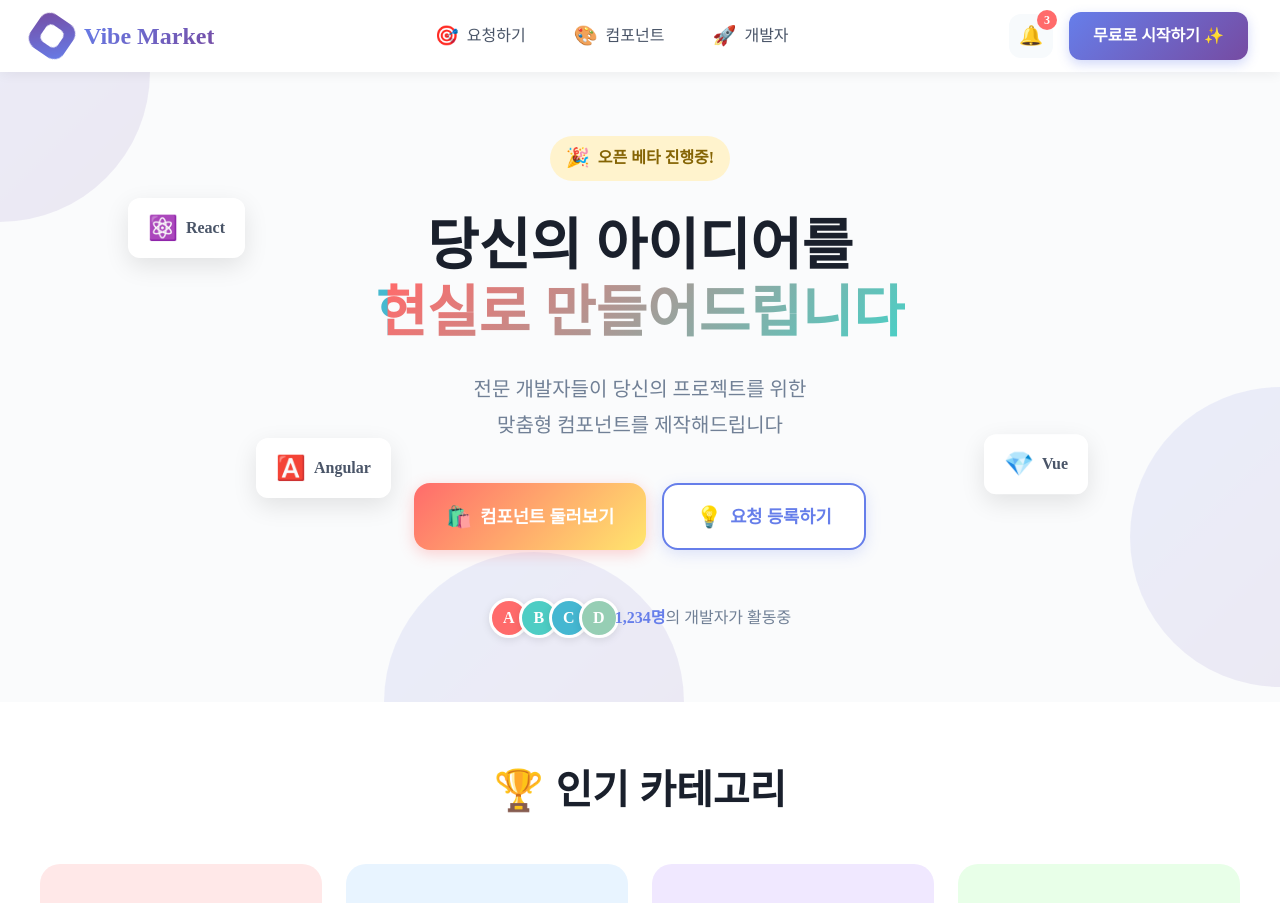
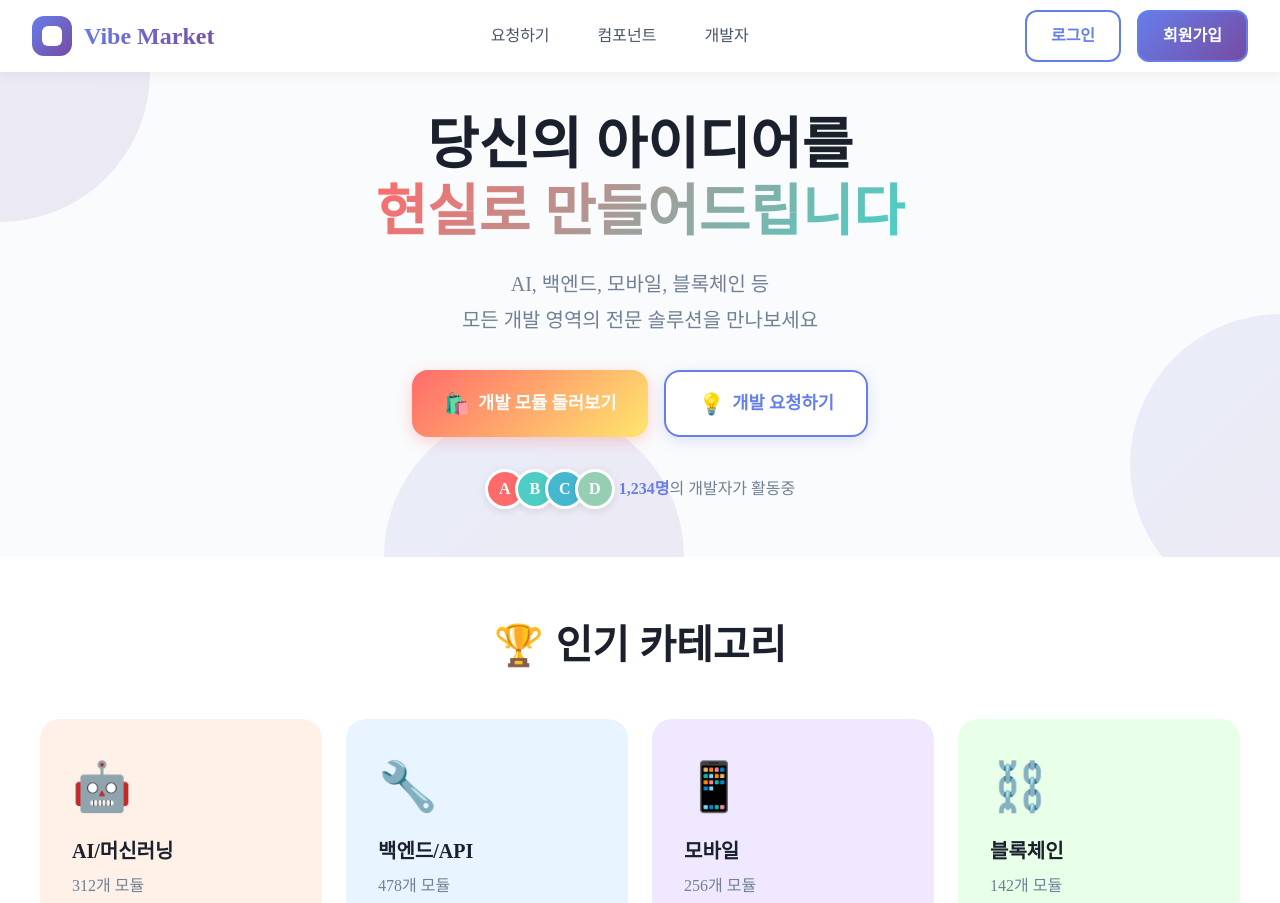
Before and after one commit to JK0201/VIBE-C, a Next.js app: page / in a window 1280 px wide. Shown: the top 903 px of the page. Built offline with nearby package versions, Linux system fonts and the light colour scheme.

Commit message:
refactor: main page

```diff
--- a/src/app/page.module.css
+++ b/src/app/page.module.css
@@ -27,6 +27,7 @@
   display: flex;
   align-items: center;
   gap: 0.75rem;
+  text-decoration: none;
 }
 
 .logoShape {
@@ -35,12 +36,6 @@
   background: linear-gradient(135deg, #667EEA 0%, #764BA2 100%);
   border-radius: 12px;
   position: relative;
-  animation: logoRotate 10s linear infinite;
-}
-
-@keyframes logoRotate {
-  0% { transform: rotate(0deg); }
-  100% { transform: rotate(360deg); }
 }
 
 .logoInner {
@@ -95,61 +90,39 @@
   gap: 1rem;
 }
 
-.notificationBtn {
-  position: relative;
-  width: 44px;
-  height: 44px;
+.loginBtn {
+  padding: 0.75rem 1.5rem;
+  background: transparent;
+  color: #667EEA;
+  border: 2px solid #667EEA;
   border-radius: 12px;
-  background: #F7FAFC;
-  display: flex;
-  align-items: center;
-  justify-content: center;
+  font-weight: 600;
   transition: all 0.2s;
 }
 
-.notificationBtn:hover {
-  background: #EDF2F7;
-  transform: scale(1.05);
+.loginBtn:hover {
+  background: #667EEA;
+  color: white;
+  transform: translateY(-2px);
 }
 
-.notificationIcon {
-  font-size: 1.2rem;
-}
-
-.notificationBadge {
-  position: absolute;
-  top: -4px;
-  right: -4px;
-  width: 20px;
-  height: 20px;
-  background: #FF6B6B;
-  color: white;
-  border-radius: 10px;
-  font-size: 0.75rem;
-  font-weight: 700;
-  display: flex;
-  align-items: center;
-  justify-content: center;
-}
-
-.startBtn {
+.signupBtn {
   padding: 0.75rem 1.5rem;
   background: linear-gradient(135deg, #667EEA 0%, #764BA2 100%);
   color: white;
   border-radius: 12px;
   font-weight: 600;
   transition: all 0.2s;
-  box-shadow: 0 4px 12px rgba(102, 126, 234, 0.3);
+  border: 2px solid #667EEA;
 }
 
-.startBtn:hover {
+.signupBtn:hover {
   transform: translateY(-2px);
-  box-shadow: 0 6px 20px rgba(102, 126, 234, 0.4);
 }
 
 /* Hero Section */
 .hero {
-  padding: 4rem 2rem;
+  padding: 2.5rem 2rem 3rem;
   position: relative;
   overflow: hidden;
 }
@@ -222,7 +195,7 @@
   font-weight: 800;
   line-height: 1.2;
   color: #1A202C;
-  margin-bottom: 1.5rem;
+  margin-bottom: 1.2rem;
 }
 
 .titleHighlight {
@@ -233,24 +206,24 @@
   background-clip: text;
   animation: shimmer 3s linear infinite;
 }
-
+/*
 @keyframes shimmer {
   0% { background-position: 0% center; }
   100% { background-position: 200% center; }
-}
+} */
 
 .heroDescription {
   font-size: 1.25rem;
   color: #718096;
   line-height: 1.8;
-  margin-bottom: 2.5rem;
+  margin-bottom: 2rem;
 }
 
 .heroActions {
   display: flex;
   gap: 1rem;
   justify-content: center;
-  margin-bottom: 3rem;
+  margin-bottom: 2rem;
 }
 
 .primaryAction, .secondaryAction {
@@ -296,7 +269,7 @@
   display: flex;
   align-items: center;
   justify-content: center;
-  gap: 1rem;
+  gap: 1.5rem;
 }
 
 .userAvatars {
--- a/src/app/page.tsx
+++ b/src/app/page.tsx
@@ -6,33 +6,29 @@ export default function Home() {
       {/* Navigation */}
       <nav className={styles.nav}>
         <div className={styles.navContent}>
-          <div className={styles.logo}>
+          <a href="/" className={styles.logo}>
             <div className={styles.logoShape}>
               <div className={styles.logoInner}></div>
             </div>
             <span className={styles.logoText}>Vibe Market</span>
-          </div>
+          </a>
           <div className={styles.navLinks}>
             <a href="#" className={styles.navLink}>
-              <div className={styles.navIcon}>🎯</div>
               요청하기
             </a>
             <a href="#" className={styles.navLink}>
-              <div className={styles.navIcon}>🎨</div>
               컴포넌트
             </a>
             <a href="#" className={styles.navLink}>
-              <div className={styles.navIcon}>🚀</div>
               개발자
             </a>
           </div>
           <div className={styles.navActions}>
-            <button className={styles.notificationBtn}>
-              <span className={styles.notificationIcon}>🔔</span>
-              <span className={styles.notificationBadge}>3</span>
+            <button className={styles.loginBtn}>
+              로그인
             </button>
-            <button className={styles.startBtn}>
-              무료로 시작하기 ✨
+            <button className={styles.signupBtn}>
+              회원가입
             </button>
           </div>
         </div>
@@ -46,27 +42,23 @@ export default function Home() {
           <div className={styles.patternDot}></div>
         </div>
         <div className={styles.heroContent}>
-          <div className={styles.heroTag}>
-            <span className={styles.tagIcon}>🎉</span>
-            오픈 베타 진행중!
-          </div>
           <h1 className={styles.heroTitle}>
             당신의 아이디어를
             <br />
             <span className={styles.titleHighlight}>현실로 만들어드립니다</span>
           </h1>
           <p className={styles.heroDescription}>
-            전문 개발자들이 당신의 프로젝트를 위한<br />
-            맞춤형 컴포넌트를 제작해드립니다
+            AI, 백엔드, 모바일, 블록체인 등<br />
+            모든 개발 영역의 전문 솔루션을 만나보세요
           </p>
           <div className={styles.heroActions}>
             <button className={styles.primaryAction}>
               <span className={styles.actionIcon}>🛍️</span>
-              컴포넌트 둘러보기
+              개발 모듈 둘러보기
             </button>
             <button className={styles.secondaryAction}>
               <span className={styles.actionIcon}>💡</span>
-              요청 등록하기
+              개발 요청하기
             </button>
           </div>
           <div className={styles.heroUsers}>
@@ -81,20 +73,6 @@ export default function Home() {
             </span>
           </div>
         </div>
-        <div className={styles.heroIllustration}>
-          <div className={styles.floatingCard} style={{top: '20%', left: '10%'}}>
-            <span className={styles.cardIcon}>⚛️</span>
-            <span className={styles.cardText}>React</span>
-          </div>
-          <div className={styles.floatingCard} style={{top: '60%', right: '15%'}}>
-            <span className={styles.cardIcon}>💎</span>
-            <span className={styles.cardText}>Vue</span>
-          </div>
-          <div className={styles.floatingCard} style={{bottom: '30%', left: '20%'}}>
-            <span className={styles.cardIcon}>🅰️</span>
-            <span className={styles.cardText}>Angular</span>
-          </div>
-        </div>
       </section>
 
       {/* Categories */}
@@ -105,40 +83,40 @@ export default function Home() {
             인기 카테고리
           </h2>
           <div className={styles.categoryGrid}>
-            <div className={styles.categoryCard} style={{backgroundColor: '#FFE8E8'}}>
-              <div className={styles.categoryIcon}>🔐</div>
-              <h3 className={styles.categoryName}>인증 & 보안</h3>
-              <p className={styles.categoryCount}>234개 컴포넌트</p>
+            <div className={styles.categoryCard} style={{backgroundColor: '#FFF0E8'}}>
+              <div className={styles.categoryIcon}>🤖</div>
+              <h3 className={styles.categoryName}>AI/머신러닝</h3>
+              <p className={styles.categoryCount}>312개 모듈</p>
               <div className={styles.categoryTrend}>
                 <span className={styles.trendIcon}>📈</span>
-                <span className={styles.trendText}>+12%</span>
+                <span className={styles.trendText}>+32%</span>
               </div>
             </div>
             <div className={styles.categoryCard} style={{backgroundColor: '#E8F4FF'}}>
-              <div className={styles.categoryIcon}>📊</div>
-              <h3 className={styles.categoryName}>데이터 시각화</h3>
-              <p className={styles.categoryCount}>189개 컴포넌트</p>
+              <div className={styles.categoryIcon}>🔧</div>
+              <h3 className={styles.categoryName}>백엔드/API</h3>
+              <p className={styles.categoryCount}>478개 모듈</p>
               <div className={styles.categoryTrend}>
                 <span className={styles.trendIcon}>📈</span>
-                <span className={styles.trendText}>+8%</span>
+                <span className={styles.trendText}>+18%</span>
               </div>
             </div>
             <div className={styles.categoryCard} style={{backgroundColor: '#F0E8FF'}}>
-              <div className={styles.categoryIcon}>🛒</div>
-              <h3 className={styles.categoryName}>이커머스</h3>
-              <p className={styles.categoryCount}>156개 컴포넌트</p>
+              <div className={styles.categoryIcon}>📱</div>
+              <h3 className={styles.categoryName}>모바일</h3>
+              <p className={styles.categoryCount}>256개 모듈</p>
               <div className={styles.categoryTrend}>
                 <span className={styles.trendIcon}>📈</span>
                 <span className={styles.trendText}>+15%</span>
               </div>
             </div>
             <div className={styles.categoryCard} style={{backgroundColor: '#E8FFE8'}}>
-              <div className={styles.categoryIcon}>💬</div>
-              <h3 className={styles.categoryName}>커뮤니케이션</h3>
-              <p className={styles.categoryCount}>142개 컴포넌트</p>
+              <div className={styles.categoryIcon}>⛓️</div>
+              <h3 className={styles.categoryName}>블록체인</h3>
+              <p className={styles.categoryCount}>142개 모듈</p>
               <div className={styles.categoryTrend}>
                 <span className={styles.trendIcon}>📈</span>
-                <span className={styles.trendText}>+5%</span>
+                <span className={styles.trendText}>+45%</span>
               </div>
             </div>
           </div>
```
Also changed, not shown: data/mock/requests.json (+18 -18 lines), data/mock/components.json.
